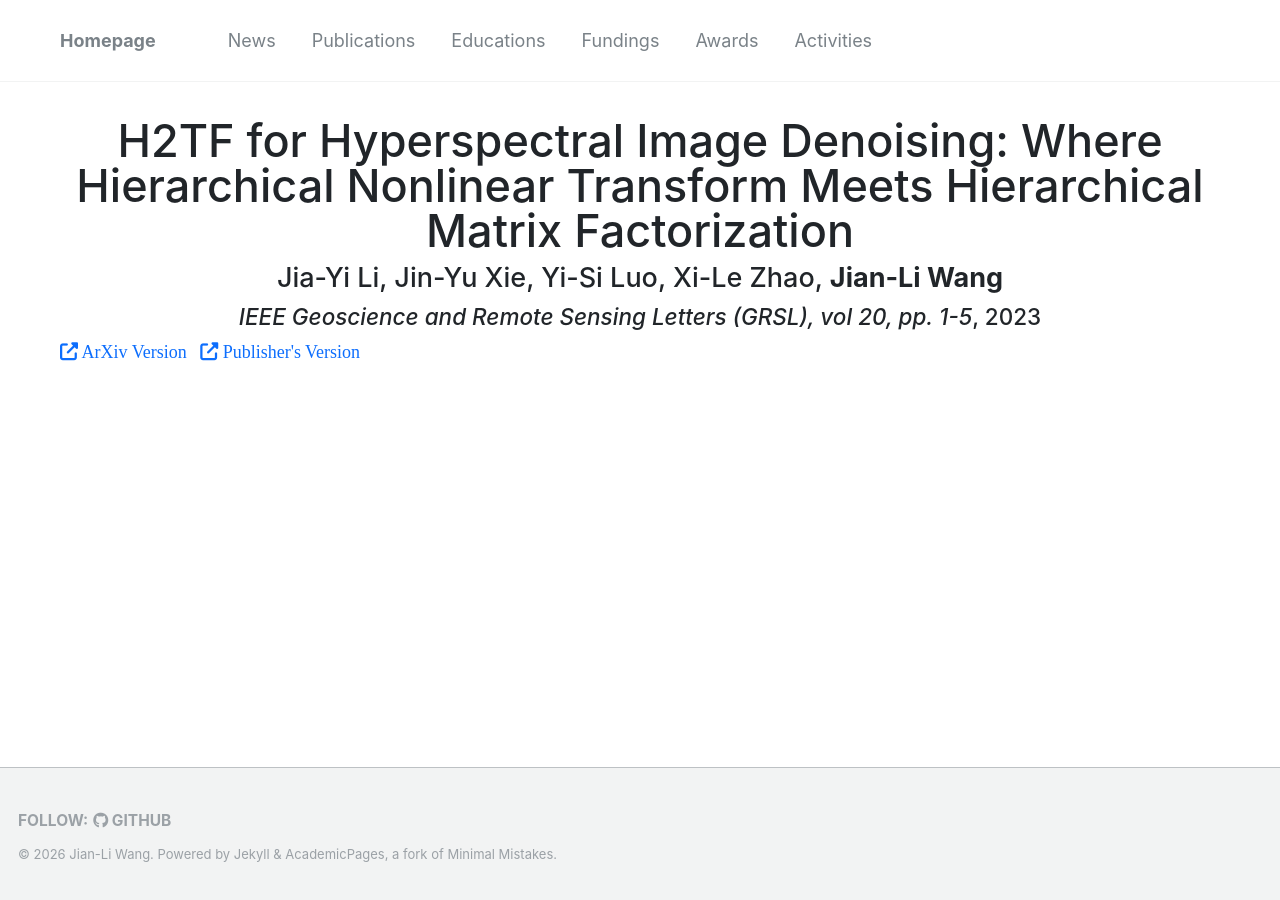
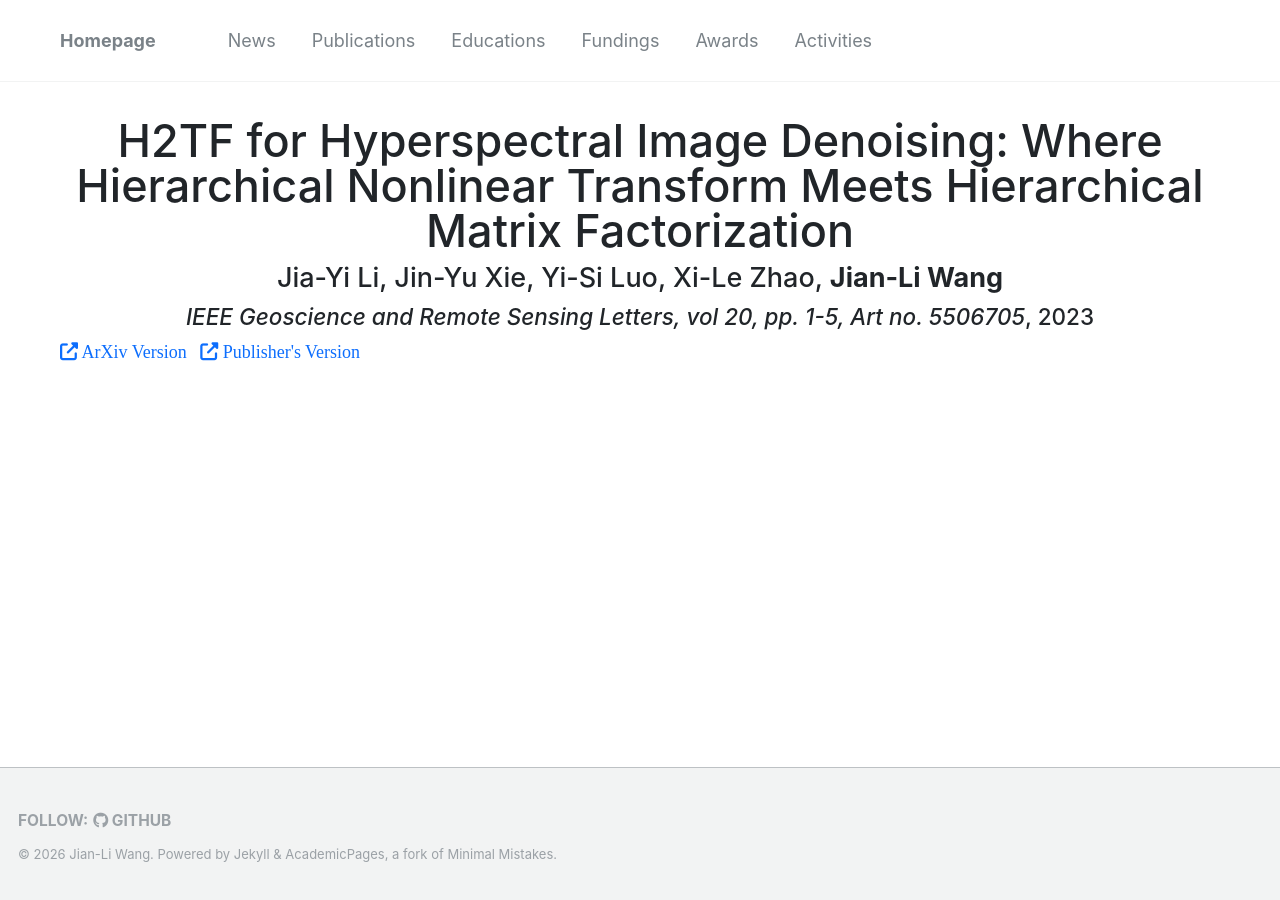
Before and after one commit to wangjianli123/wangjianli123.github.io, a Jekyll site: the page built from _publications/2023grsl.md, in a window 1280 px wide. Built offline with Jekyll 4.4.1, drawn with Linux system fonts in a browser that asks for light colours; nearby versions of some CDN libraries; comment, search, counter and statistics services are not loaded.

Commit message:
Update 2023grsl.md

```diff
--- a/_publications/2023grsl.md
+++ b/_publications/2023grsl.md
@@ -1,7 +1,7 @@
 ---
 title: "H2TF for Hyperspectral Image Denoising: Where Hierarchical Nonlinear Transform Meets Hierarchical Matrix Factorization"
 authors: "Jia-Yi Li, Jin-Yu Xie, Yi-Si Luo, Xi-Le Zhao, <b>Jian-Li Wang</b>"
-venue: "IEEE Geoscience and Remote Sensing Letters (GRSL), vol 20, pp. 1-5"
+venue: "IEEE Geoscience and Remote Sensing Letters, vol 20, pp. 1-5, Art no. 5506705"
 official_url: "https://ieeexplore.ieee.org/abstract/document/10181304"
 arxiv_url: "https://arxiv.org/abs/2304.11141"
 image: "files/H2TF.jpg"
@@ -12,7 +12,7 @@ bibtex: |
     author={Li, Jia-Yi and Xie, Jin-Yu and Luo, Yi-Si and Zhao, Xi-Le and Wang, Jian-Li},
     journal={IEEE Geoscience and Remote Sensing Letters},
     title={H2TF for Hyperspectral Image Denoising: Where Hierarchical Nonlinear Transform Meets Hierarchical Matrix Factorization},
-    year={2023},
+    year={2023, art no. 5506705},
     volume={20},
     number={},
     pages={1-5}
```
